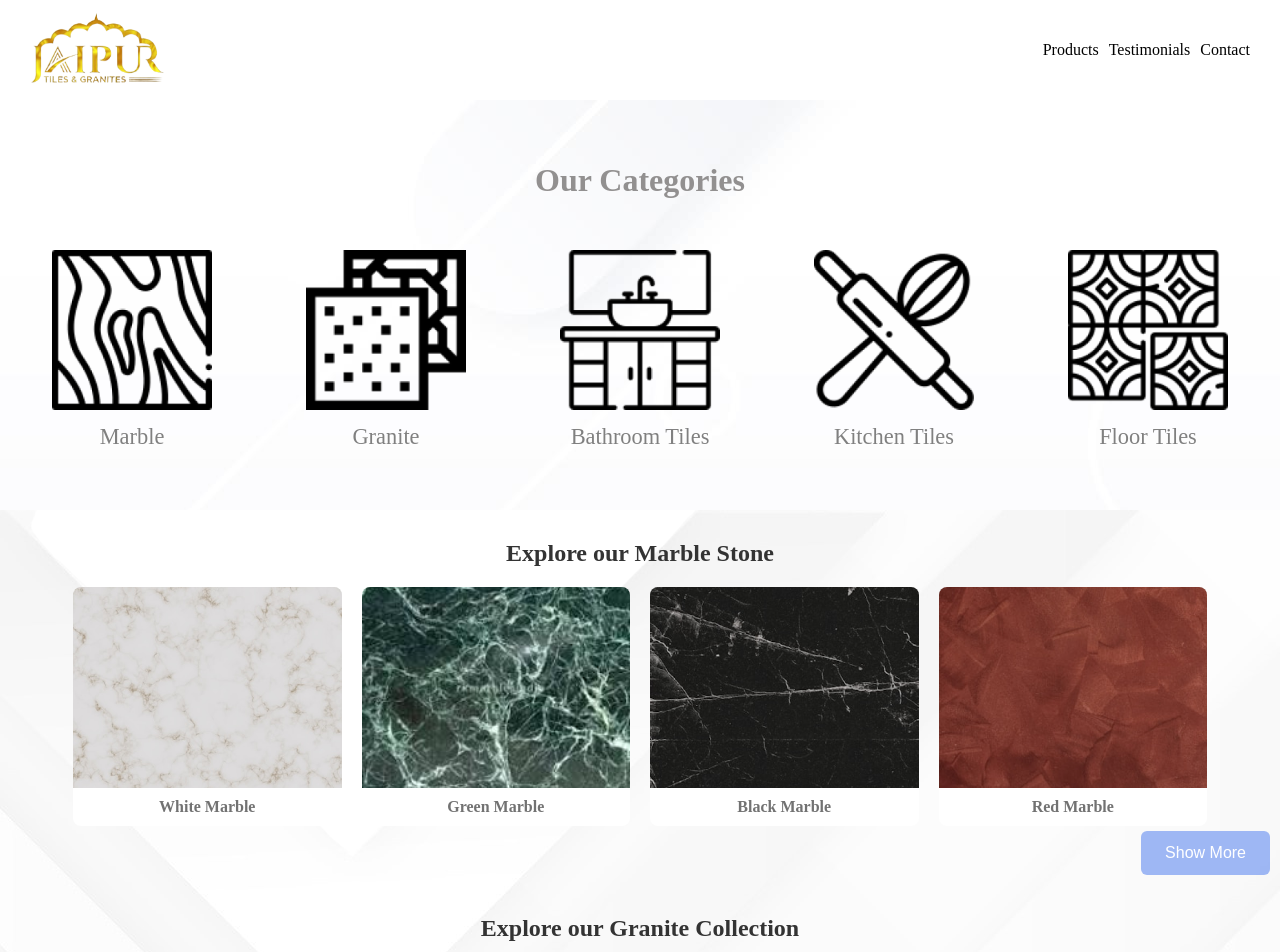
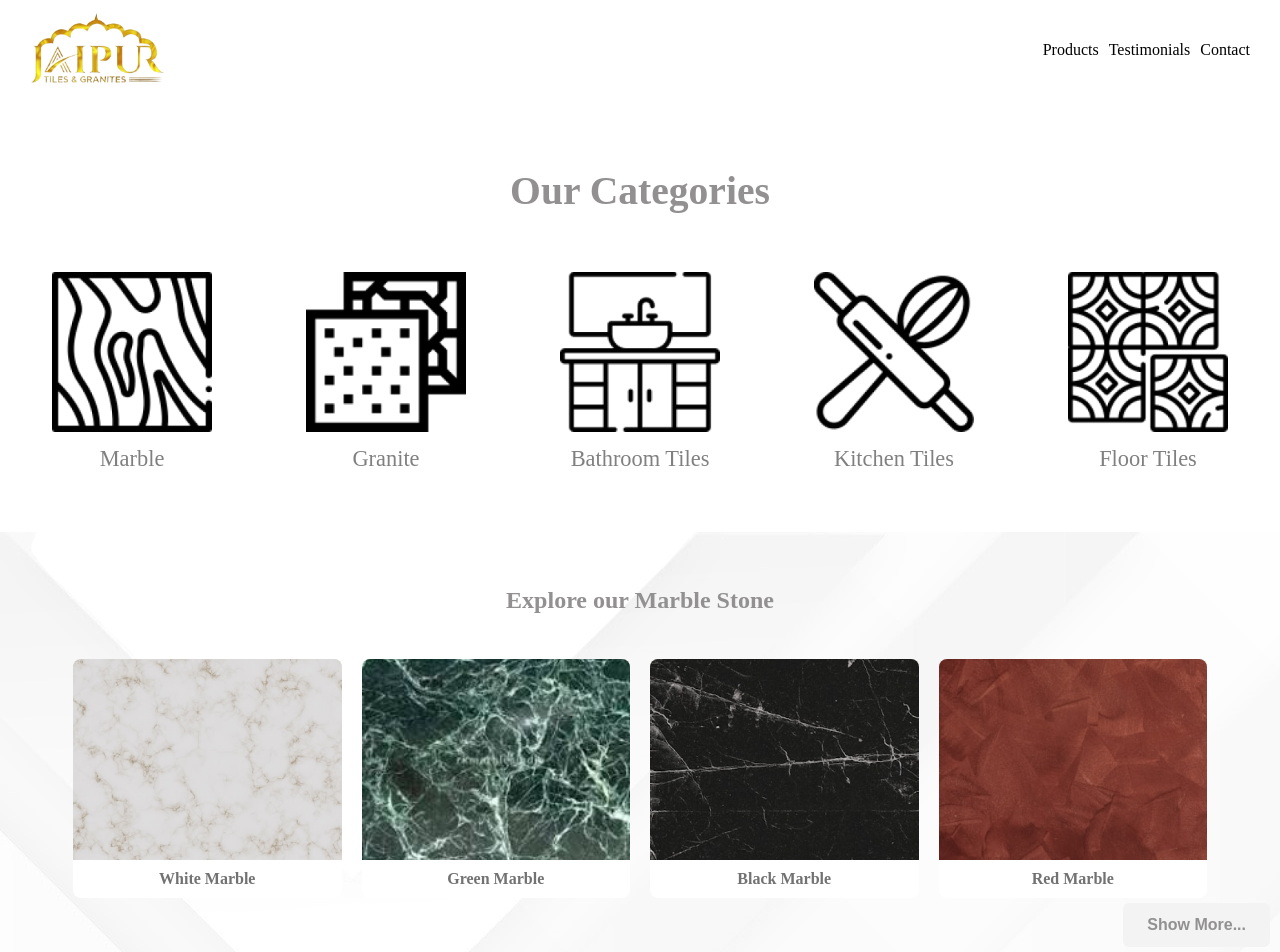
Before and after one commit to jitendra-191906/Client-Project, a React (Create React App) app: page / in a window 1280 px wide. Shown: the top 952 px of the page. Built offline with nearby package versions, Linux system fonts and the light colour scheme.

Commit message:
Updated:UI

```diff
--- a/src/Component/Categories.js
+++ b/src/Component/Categories.js
@@ -28,9 +28,11 @@
     >
       <div className='categories-inner'>
 
-        <h2 className='website_heading_text'>
-          Our Categories
-        </h2>
+        <div className='website_heading_text'>
+          <h2 >
+            Our Categories
+          </h2>
+        </div>
 
         <div className="categories-section-bottom">
           {
--- a/src/Component/CategoryWiseProducts.js
+++ b/src/Component/CategoryWiseProducts.js
@@ -93,9 +93,11 @@
 
     return (
         <>
-            <h2 className='Product_website_heading_text'>
+        <div className='website_heading_text'>
+            <h2 >
                 {text}
             </h2>
+            </div>
         </>
     )
 }
--- a/src/Component/Googlemap.js
+++ b/src/Component/Googlemap.js
@@ -8,9 +8,11 @@
       <div
         id={GOOGLE_MAP}
         className="map-container">
-        <h2 className='website_heading_text'>
-          Find Us on the Map
-        </h2>
+        <div className='website_heading_text'>
+          <h2>
+            Find Us on the Map
+          </h2>
+        </div>
         <iframe
           src="https://www.google.com/maps/embed?pb=!1m18!1m12!1m3!1d3556.1827180635573!2d75.66830209999999!3d26.9611125!2m3!1f0!2f0!3f0!3m2!1i1024!2i768!4f13.1!3m3!1m2!1s0x396c4d005eae0773%3A0x6445e93422afb4d1!2sJaipur%20Tiles!5e0!3m2!1sen!2sin!4v1735813034999!5m2!1sen!2sin"
           title="Location Map"
--- a/src/Component/Products.js
+++ b/src/Component/Products.js
@@ -13,7 +13,7 @@
       className="home_product_section"
     >
 
-      <div className="home_product_title">
+      <div className="home_product_title website_heading_text">
         <h2>
           {title}
         </h2>
@@ -53,7 +53,7 @@
           className="home_explore_button"
           onClick={() => onNavigate()}
         >
-          Show More
+          Show More...
         </button>
       </div>
 
--- a/src/Component/Testimonials.js
+++ b/src/Component/Testimonials.js
@@ -77,12 +77,14 @@
 
   return (
     <div
-    id={TESTIMONIALS}
-    className="testimonials_main">
+      id={TESTIMONIALS}
+      className="testimonials_main">
       <div className="testimonial_inner">
-        <h2 className="website_heading_text">
-          “Our clients often tell us.....”
-        </h2>
+        <div className="website_heading_text">
+          <h2>
+            “Our clients often tell us.....”
+          </h2>
+        </div>
         <Slider {...settings} className="testimonial_slider">
           {
             customerReviewsList.map((customer, index) => (
--- a/src/Style/categories.css
+++ b/src/Style/categories.css
@@ -4,8 +4,7 @@
   align-items: center;
   justify-content: center;
   width: -webkit-fill-available;
-  background-image: url("../Images/Background_images/15628817_5655049.jpg");
-
+  /* background-image: url("../Images/Background_images/15628817_5655049.jpg"); */
 }
 
 .categories-inner{
--- a/src/Style/feature.css
+++ b/src/Style/feature.css
@@ -2,6 +2,7 @@
       display: flex;
       align-items: center;
       justify-content: center;
+      /* background-image: url("../Images/Background_images/rb_2148806276.png"); */
 }
 
 .whychoose_us_inner{
--- a/src/Style/googlemap.css
+++ b/src/Style/googlemap.css
@@ -3,6 +3,7 @@
       flex-direction: column;
       text-align: center;
       width: 100%;
+      /* background-image: url("../Images/Background_images/4857390.jpg");  */
 }
 
 .map-container iframe {
--- a/src/Style/index.css
+++ b/src/Style/index.css
@@ -23,7 +23,7 @@
 .website_heading_text{
   color: #929090;
   padding: 25px 0px;
-  font-size: 2rem;
+  font-size: 1.65rem;
 }
 
 /* .website_heading_text {
--- a/src/Style/letconnect.css
+++ b/src/Style/letconnect.css
@@ -26,7 +26,7 @@
 
 .let-connect-top-title {
       color: white;
-      font-size: 2rem;
+      font-size: 2.5rem;
 }
 
 .let-connect-top-description {
--- a/src/Style/products.css
+++ b/src/Style/products.css
@@ -19,12 +19,12 @@
   padding: 10px;
 }
 
-.home_product_title h2 {
+/* .home_product_title h2 {
   text-align: center;
   font-size: 1.8rem;
   color: #333;
   font-weight: 600;
-}
+} */
 
 .home_product_grid {
   display: grid;
@@ -73,10 +73,10 @@
 }
 
 .home_explore_button {
-  background: #084be961;
-  color: white;
+  background: #f3f3f3;
+  color: #929090;
   font-size: 1rem;
-  font-weight: 500;
+  font-weight: 600;
   padding: 0.8rem 1.5rem;
   border: none;
   border-radius: 6px;
```
